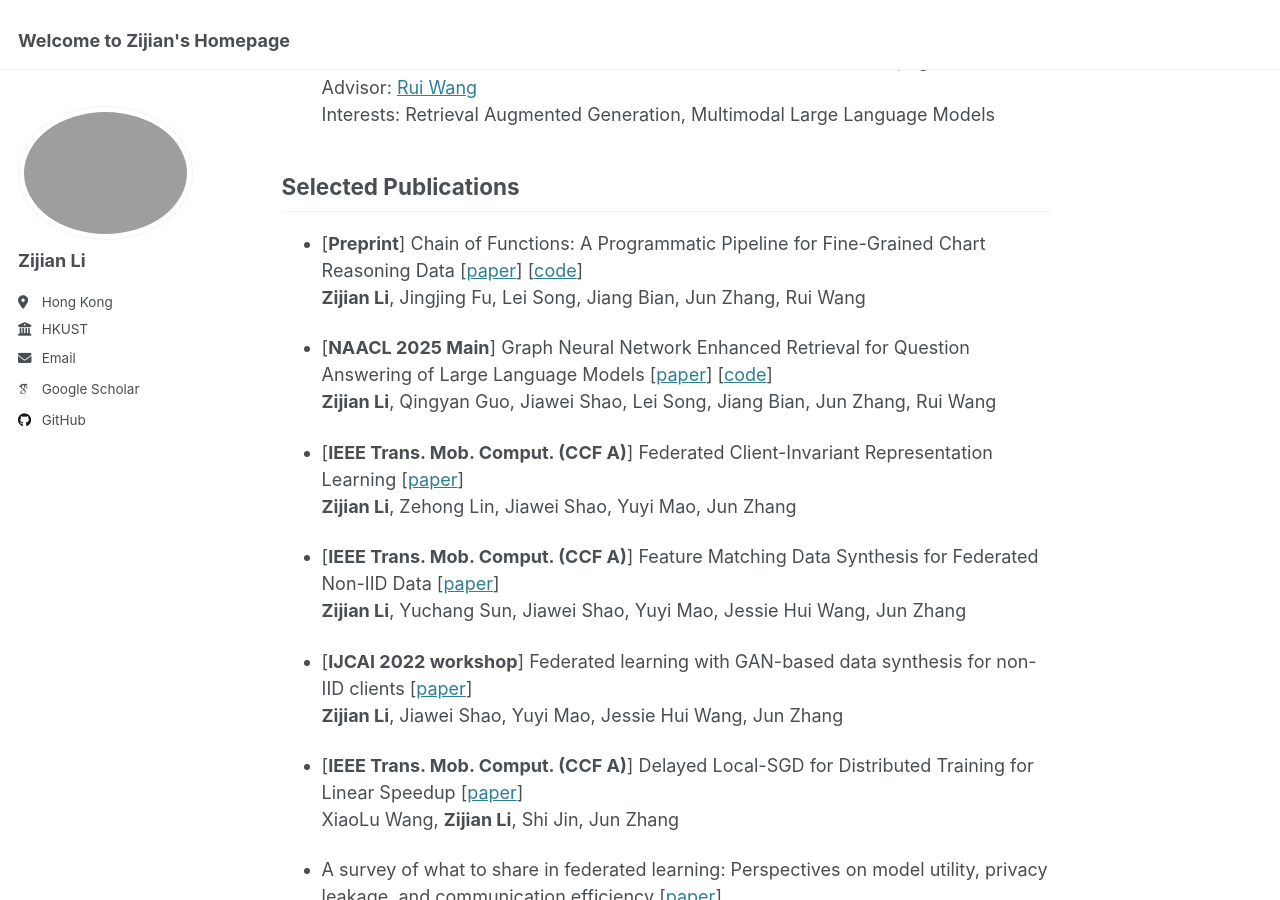
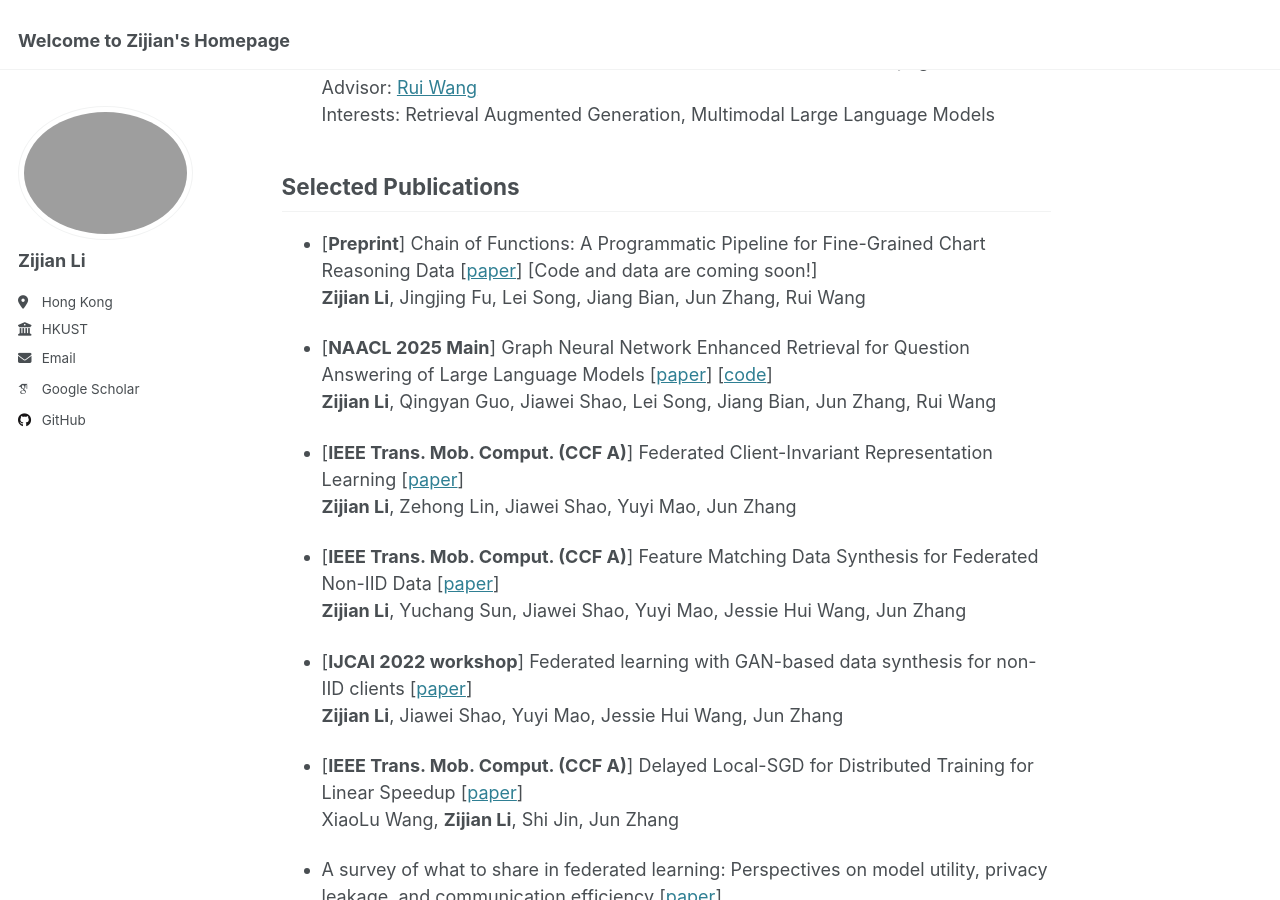
Before and after one commit to zli999/zijianli.github.io, a Jekyll site: the page built from _pages/about.md, in a window 1280 px wide and 900 px high, scrolled down 443 px. Built offline with Jekyll 4.4.1, drawn with Linux system fonts in a browser that asks for light colours; some web fonts are replaced.

Commit message:
Update about.md

```diff
--- a/_pages/about.md
+++ b/_pages/about.md
@@ -20,7 +20,7 @@ I am currently a research intern in MicroSoft Research Asia (MSRA), focusing on
 
 
 ## Selected Publications
-- [**Preprint**] Chain of Functions: A Programmatic Pipeline for Fine-Grained Chart Reasoning Data [[paper](https://arxiv.org/abs/2503.16260)] [[code](https://github.com/microsoft/Chain-of-Functions)]<br>**Zijian Li**, Jingjing Fu, Lei Song, Jiang Bian, Jun Zhang, Rui Wang<br>
+- [**Preprint**] Chain of Functions: A Programmatic Pipeline for Fine-Grained Chart Reasoning Data [[paper](https://arxiv.org/abs/2503.16260)] [Code and data are coming soon!]<br>**Zijian Li**, Jingjing Fu, Lei Song, Jiang Bian, Jun Zhang, Rui Wang<br>
 
 - [**NAACL 2025 Main**] Graph Neural Network Enhanced Retrieval for Question Answering of Large Language Models [[paper](https://arxiv.org/abs/2406.06572)] [[code](https://github.com/zli999/GNN_Ret)]<br>**Zijian Li**, Qingyan Guo, Jiawei Shao, Lei Song, Jiang Bian, Jun Zhang, Rui Wang<br>
 
```
